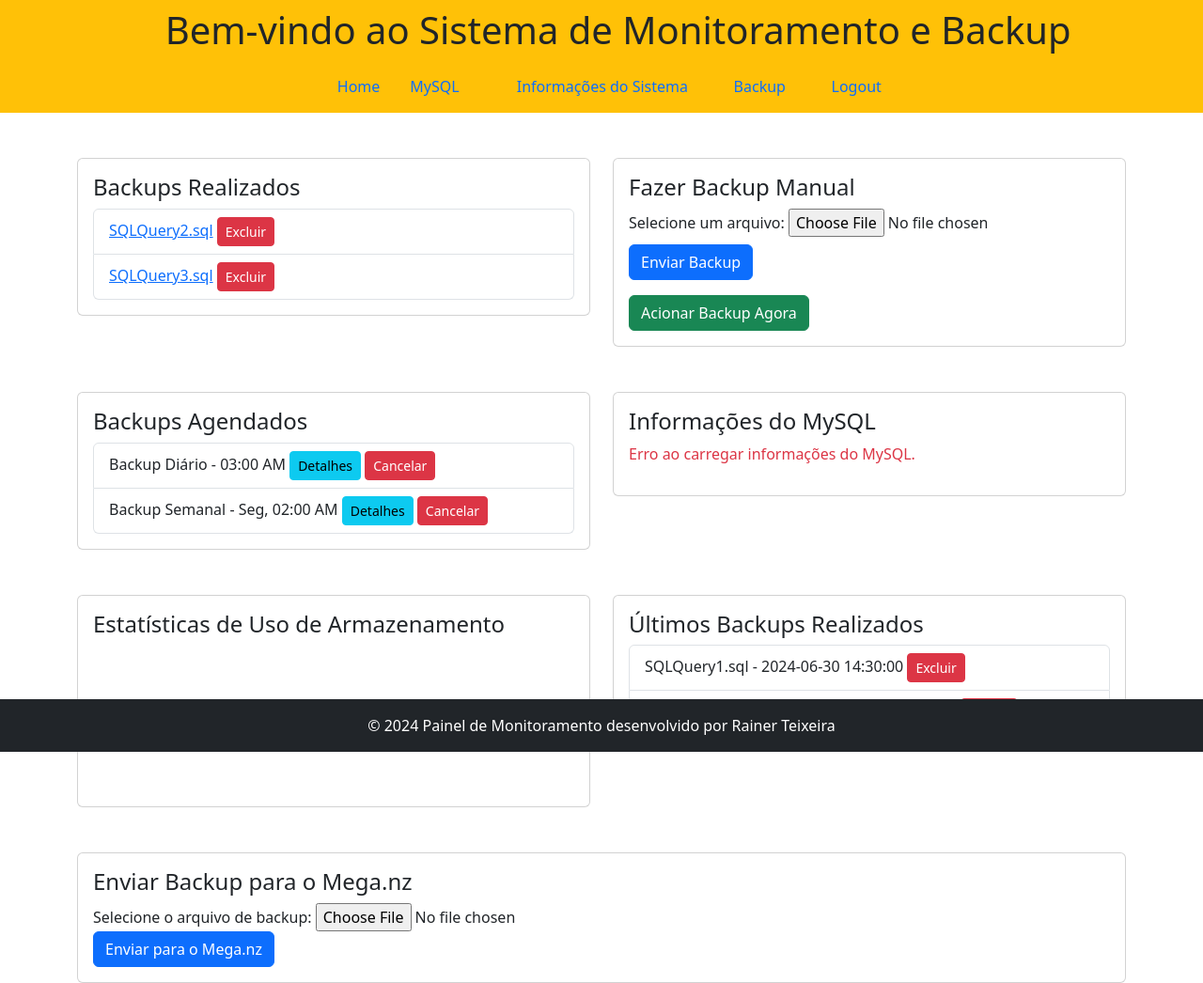
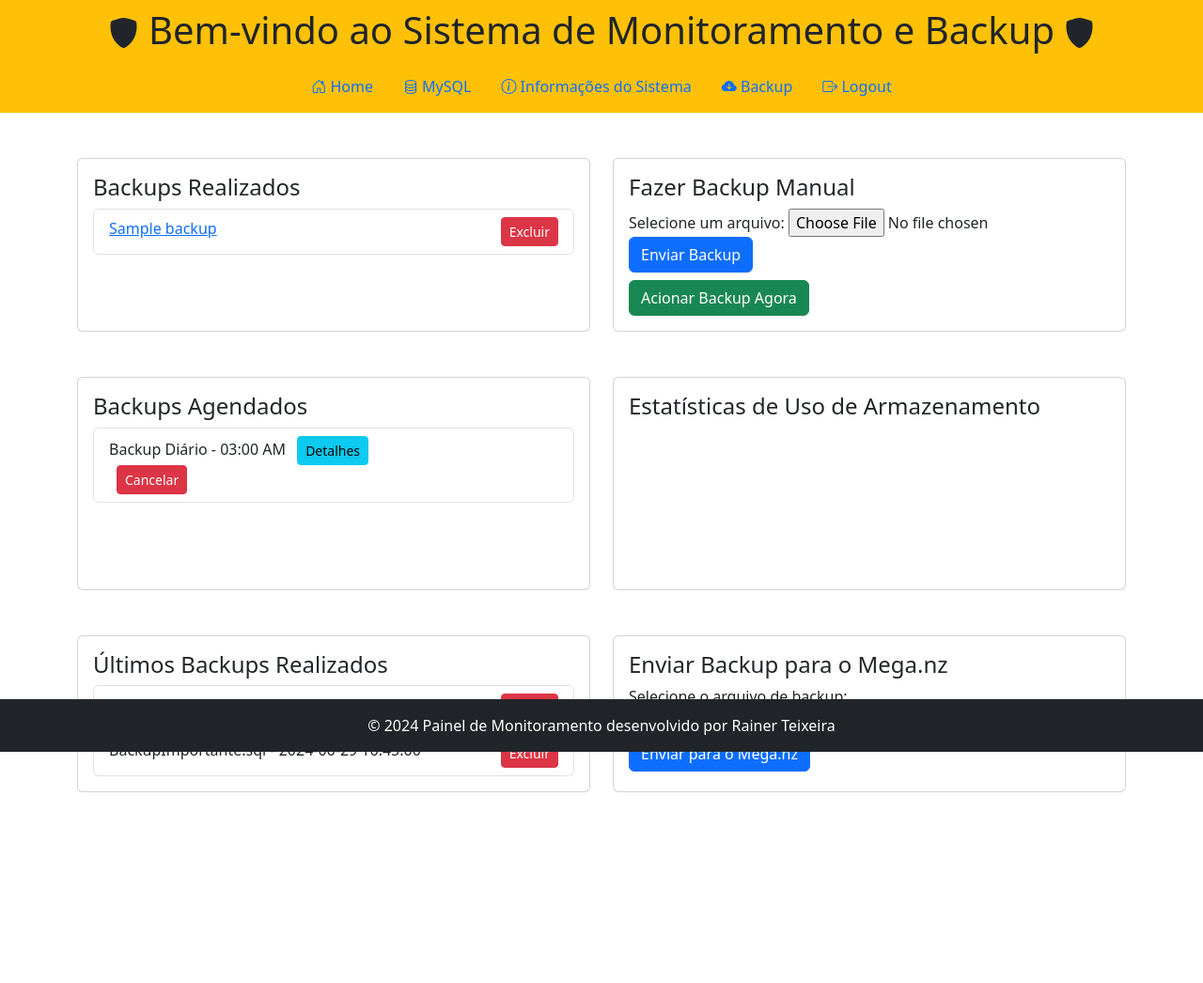
Before and after one commit to RainerTeixeira/backup-app, a Flask app: template templates/backup.html in a window 1280 px wide. Shown: the whole page at 94% size. After the commit the page ends 843 px from the top, so only its background shows below. Run offline with Flask 3, Linux system fonts and the light colour scheme; the template is opened without the code that fills it: most values are stand-ins (such as "Sample title", 1, 10 or a date in 2020); a map, chart or similar area stays blank; parts of the project's set-up code (start-up, migrations or seed data) failed here and were passed over; some libraries are stand-ins or nearby versions; some web fonts are replaced.

Commit message:
Commit changes: Refatoração e Correções de Bugs
Esta atualização foca em refatorar código para melhorar a estabilidade e desempenho. Foram corrigidos bugs identificados em testes, preparando o sistema para a versão final.

```diff
--- a/templates/backup.html
+++ b/templates/backup.html
@@ -1,45 +1,56 @@
-<!-- home.html -->
 <!DOCTYPE html>
 <html lang="pt-BR">
 <head>
     <meta charset="UTF-8">
     <meta name="viewport" content="width=device-width, initial-scale=1.0">
     <title>Backups Disponíveis</title>
-    <link rel="icon" type="image/png" href="/static/img/Favicon.png">
-    <link rel="icon" type="image/png" href="{{ url_for('static', filename='img/Favicon.png') }}">
+    <link rel="icon" type="image/png" href="{{ url_for('static', filename='img/favicon.png') }}">
     <link rel="stylesheet" href="{{ url_for('static', filename='css/bootstrap.min.css') }}">
-    <link href="{{ url_for('static', filename='css/bootstrap-icons.css') }}" rel="stylesheet">
+    <link rel="stylesheet" href="{{ url_for('static', filename='css/bootstrap-icons.css') }}">
+    <style>
+        .card {
+            height: 100%;
+        }
+    </style>
 </head>
 <body>
     {% include 'header.html' %}
 
     <div class="container mt-5">
+        <!-- Quadro de Backups Realizados -->
         <div class="row">
             <div class="col-md-6">
-                <div class="card">
+                <div class="card h-100">
                     <div class="card-body">
                         <h2 class="card-title h4">Backups Realizados</h2>
                         <ul class="list-group">
-                            <li class="list-group-item"><a href="{{ url_for('download_backup', filename='SQLQuery2.sql') }}">SQLQuery2.sql</a> <button class="btn btn-danger btn-sm float-right">Excluir</button></li>
-                            <li class="list-group-item"><a href="{{ url_for('download_backup', filename='SQLQuery3.sql') }}">SQLQuery3.sql</a> <button class="btn btn-danger btn-sm float-right">Excluir</button></li>
-                            <!-- Adicionar mais backups conforme necessário -->
+                            {% for backup in backup_cards %}
+                                <li class="list-group-item">
+                                    <a href="{{ url_for('backup.download_backup', filename=backup) }}">{{ backup }}</a>
+                                    <form action="{{ url_for('backup.delete_backup_route', filename=backup) }}" method="post" class="float-end">
+                                        <button type="submit" class="btn btn-danger btn-sm">Excluir</button>
+                                    </form>
+                                </li>
+                            {% endfor %}
                         </ul>
                     </div>
                 </div>
             </div>
+            <!-- Quadro de Fazer Backup Manual -->
             <div class="col-md-6">
-                <div class="card">
+                <div class="card h-100">
                     <div class="card-body">
                         <h2 class="card-title h4">Fazer Backup Manual</h2>
-                        <form action="{{ url_for('upload_backup') }}" method="post" enctype="multipart/form-data" class="form-inline">
-                            <div class="form-group mb-2">
-                                <label for="file" class="sr-only">Selecione um arquivo:</label>
-                                <input type="file" class="form-control-file" name="file" id="file" required>
+                        <!-- Formulário para upload de backup -->
+                        <form action="{{ url_for('backup.upload_backup_route') }}" method="post" enctype="multipart/form-data">
+                            <div class="form-group">
+                                <label for="file">Selecione um arquivo:</label>
+                                <input type="file" class="form-control-file" id="file" name="file" required>
                             </div>
-                            <button type="submit" class="btn btn-primary mb-2 ml-2">Enviar Backup</button>
+                            <button type="submit" class="btn btn-primary">Enviar Backup</button>
                         </form>
-                        <!-- Botão para acionar backup imediato -->
-                        <form action="{{ url_for('trigger_backup') }}" method="post">
+                        <!-- Formulário para acionar backup imediato -->
+                        <form action="{{ url_for('backup.backup_page') }}" method="post">
                             <button type="submit" class="btn btn-success mt-2">Acionar Backup Agora</button>
                         </form>
                     </div>
@@ -47,63 +58,56 @@
             </div>
         </div>
 
+        <!-- Quadro de Backups Agendados -->
         <div class="row mt-5">
             <div class="col-md-6">
-                <div class="card">
+                <div class="card h-100">
                     <div class="card-body">
                         <h2 class="card-title h4">Backups Agendados</h2>
                         <ul class="list-group">
                             <li class="list-group-item">
-                                Backup Diário - 03:00 AM <button class="btn btn-info btn-sm ml-2">Detalhes</button> <button class="btn btn-danger btn-sm ml-2">Cancelar</button>
+                                Backup Diário - 03:00 AM
+                                <button class="btn btn-info btn-sm ms-2">Detalhes</button>
+                                <form action="{{ url_for('backup.cancel_daily_backup') }}" method="post" class="ms-2">
+                                    <button type="submit" class="btn btn-danger btn-sm">Cancelar</button>
+                                </form>
                             </li>
-                            <li class="list-group-item">
-                                Backup Semanal - Seg, 02:00 AM <button class="btn btn-info btn-sm ml-2">Detalhes</button> <button class="btn btn-danger btn-sm ml-2">Cancelar</button>
-                            </li>
-                            <!-- Adicionar mais backups agendados conforme necessário -->
                         </ul>
                     </div>
                 </div>
             </div>
+            <!-- Quadro de Estatísticas de Uso de Armazenamento -->
             <div class="col-md-6">
-                <div class="card">
-                    <div class="card-body">
-                        <h2 class="card-title h4">Informações do MySQL</h2>
-                        <div id="mysql-info"></div>
-                    </div>
-                </div>
-            </div>
-        </div>
-
-        <div class="row mt-5">
-            <div class="col-md-6">
-                <div class="card">
+                <div class="card h-100">
                     <div class="card-body">
                         <h2 class="card-title h4">Estatísticas de Uso de Armazenamento</h2>
                         <canvas id="storageChart"></canvas>
                     </div>
                 </div>
             </div>
+        </div>
+
+        <!-- Quadro de Últimos Backups Realizados -->
+        <div class="row mt-5">
             <div class="col-md-6">
-                <div class="card">
+                <div class="card h-100">
                     <div class="card-body">
                         <h2 class="card-title h4">Últimos Backups Realizados</h2>
                         <ul class="list-group">
-                            <li class="list-group-item">SQLQuery1.sql - 2024-06-30 14:30:00 <button class="btn btn-danger btn-sm float-right">Excluir</button></li>
-                            <li class="list-group-item">BackupImportante.sql - 2024-06-29 16:45:00 <button class="btn btn-danger btn-sm float-right">Excluir</button></li>
+                            <li class="list-group-item">SQLQuery1.sql - 2024-06-30 14:30:00 <button class="btn btn-danger btn-sm float-end">Excluir</button></li>
+                            <li class="list-group-item">BackupImportante.sql - 2024-06-29 16:45:00 <button class="btn btn-danger btn-sm float-end">Excluir</button></li>
                             <!-- Adicionar mais backups conforme necessário -->
                         </ul>
                     </div>
                 </div>
             </div>
-        </div>
-
-        <div class="row mt-5">
-            <div class="col-md-12">
-                <div class="card">
+            <!-- Quadro de Envio de Backup para o Mega.nz -->
+            <div class="col-md-6">
+                <div class="card h-100">
                     <div class="card-body">
                         <h2 class="card-title h4">Enviar Backup para o Mega.nz</h2>
-                        <!-- Verifique o nome da rota 'upload_backup_to_mega' aqui -->
-                        <form action="{{ url_for('upload_backup_to_mega') }}" method="post" enctype="multipart/form-data">
+                        <!-- Formulário para upload de backup para o Mega.nz -->
+                        <form action="{{ url_for('backup.upload_backup_to_mega_route') }}" method="post" enctype="multipart/form-data">
                             <div class="form-group">
                                 <label for="backup-file">Selecione o arquivo de backup:</label>
                                 <input type="file" class="form-control-file" id="backup-file" name="backup_file" required>
@@ -118,36 +122,19 @@
 
     {% include 'footer.html' %}
 
+    <!-- Scripts JS -->
     <script src="{{ url_for('static', filename='js/jquery-3.6.0.min.js') }}"></script>
     <script src="{{ url_for('static', filename='js/bootstrap.bundle.min.js') }}"></script>
 
     <script>
         $(document).ready(function() {
-            // Função para carregar informações do MySQL via AJAX
-            function loadMySQLInfo() {
-                $.ajax({
-                    url: '/api/mysql-info',
-                    method: 'GET',
-                    success: function(response) {
-                        if (response.error) {
-                            $('#mysql-info').html('<p class="text-danger">Erro ao carregar informações do MySQL: ' + response.error + '</p>');
-                        } else {
-                            var html = '<p>Status do MySQL:</p><ul class="list-group">';
-                            response.forEach(function(item) {
-                                html += '<li class="list-group-item">' + item[0] + ': ' + item[1] + '</li>';
-                            });
-                            html += '</ul>';
-                            $('#mysql-info').html(html);
-                        }
-                    },
-                    error: function(xhr, status, error) {
-                        $('#mysql-info').html('<p class="text-danger">Erro ao carregar informações do MySQL.</p>');
-                    }
-                });
+            // Função para carregar informações de armazenamento via AJAX
+            function loadStorageStats() {
+                // Aqui você pode adicionar a lógica para carregar as estatísticas de uso de armazenamento
             }
 
-            // Carrega as informações do MySQL ao carregar a página
-            loadMySQLInfo();
+            // Carrega as informações de armazenamento ao carregar a página
+            loadStorageStats();
         });
     </script>
 </body>
--- a/templates/footer.html
+++ b/templates/footer.html
@@ -1,6 +1,5 @@
 <!-- footer.html -->
 
-<!-- Footer -->
 <footer class="footer bg-dark text-white py-3 fixed-bottom">
   <div class="container text-center">
     <span>&copy; <span id="currentYear"></span> Painel de Monitoramento desenvolvido por Rainer Teixeira</span>
--- a/templates/header.html
+++ b/templates/header.html
@@ -1,28 +1,37 @@
-<!-- header.html -->
-
- <!-- header -->
+<!DOCTYPE html>
+<html lang="pt-br">
+<head>
+    <meta charset="UTF-8">
+    <meta name="viewport" content="width=device-width, initial-scale=1.0">
+    <title>Sistema de Monitoramento e Backup</title>
+    <link rel="stylesheet" href="{{ url_for('static', filename='css/bootstrap.min.css') }}">
+    <link href="https://cdn.jsdelivr.net/npm/bootstrap-icons/font/bootstrap-icons.css" rel="stylesheet">
+</head>
+<body>
     <header class="bg-warning py-2">
         <div class="container text-center">
             <h1 class="mb-1 display-0">
                 <i class="bi bi-shield-fill fs-2"></i> <!-- Aumenta o ícone -->
-            Bem-vindo ao Sistema de Monitoramento e Backup
+                Bem-vindo ao Sistema de Monitoramento e Backup <i class="bi bi-shield-fill fs-2"></i> <!-- Aumenta o ícone -->
             </h1>
             <nav class="nav justify-content-center mt-3">
-            <a class="nav-link active" aria-current="page" href="{{ url_for('home') }}">
+                <a class="nav-link active" aria-current="page" href="{{ url_for('home.home') }}">
                     <i class="bi bi-house-door"></i> Home
                 </a>
-            <a class="nav-link" href="{{ url_for('mysql_route') }}">MySQL</a>
-                <i class="bi bi-database"></i>
+                <a class="nav-link" aria-current="location" href="{{ url_for('mysql.mysql_route') }}">
+                    <i class="bi bi-database"></i> MySQL
                 </a>
-            <a class="nav-link" href="{{ url_for('system_info') }}">
+                <a class="nav-link" aria-current="location" href="{{ url_for('system.system_info') }}">
                     <i class="bi bi-info-circle"></i> Informações do Sistema
                 </a>
-            <a class="nav-link" href="{{ url_for('backup') }}">
+                <a class="nav-link" aria-current="location" href="{{ url_for('backup.backup_page') }}">
                     <i class="bi bi-cloud-arrow-down-fill"></i> Backup
                 </a>
-            <a class="nav-link" href="{{ url_for('logout') }}">
+                <a class="nav-link" href="{{ url_for('auth.logout') }}">
                     <i class="bi bi-box-arrow-right"></i> Logout
                 </a>
             </nav>
         </div>
     </header>
+</body>
+</html>
```
Also changed, not shown: templates/mysql.html (+12 -13 lines), templates/system_info.html (+33 -16 lines). Lines whose indentation alone changed are shown as unchanged.
